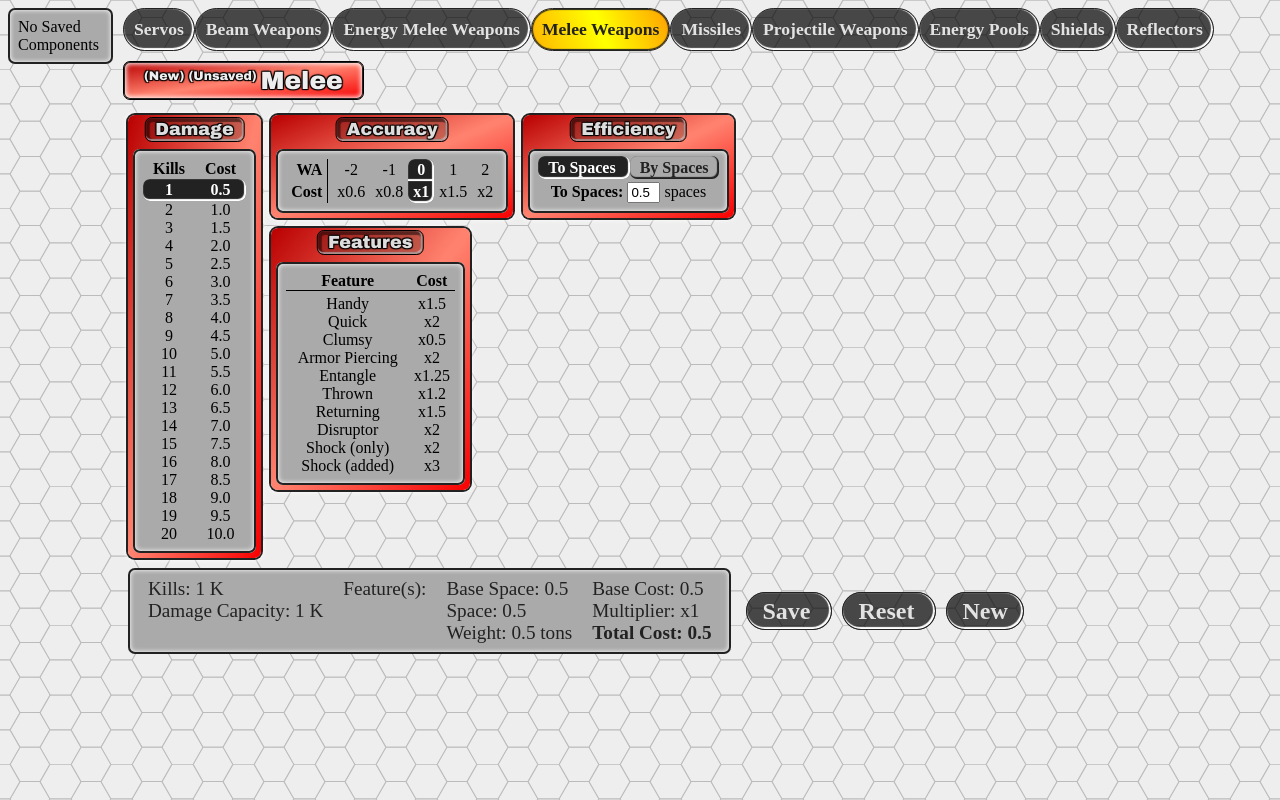
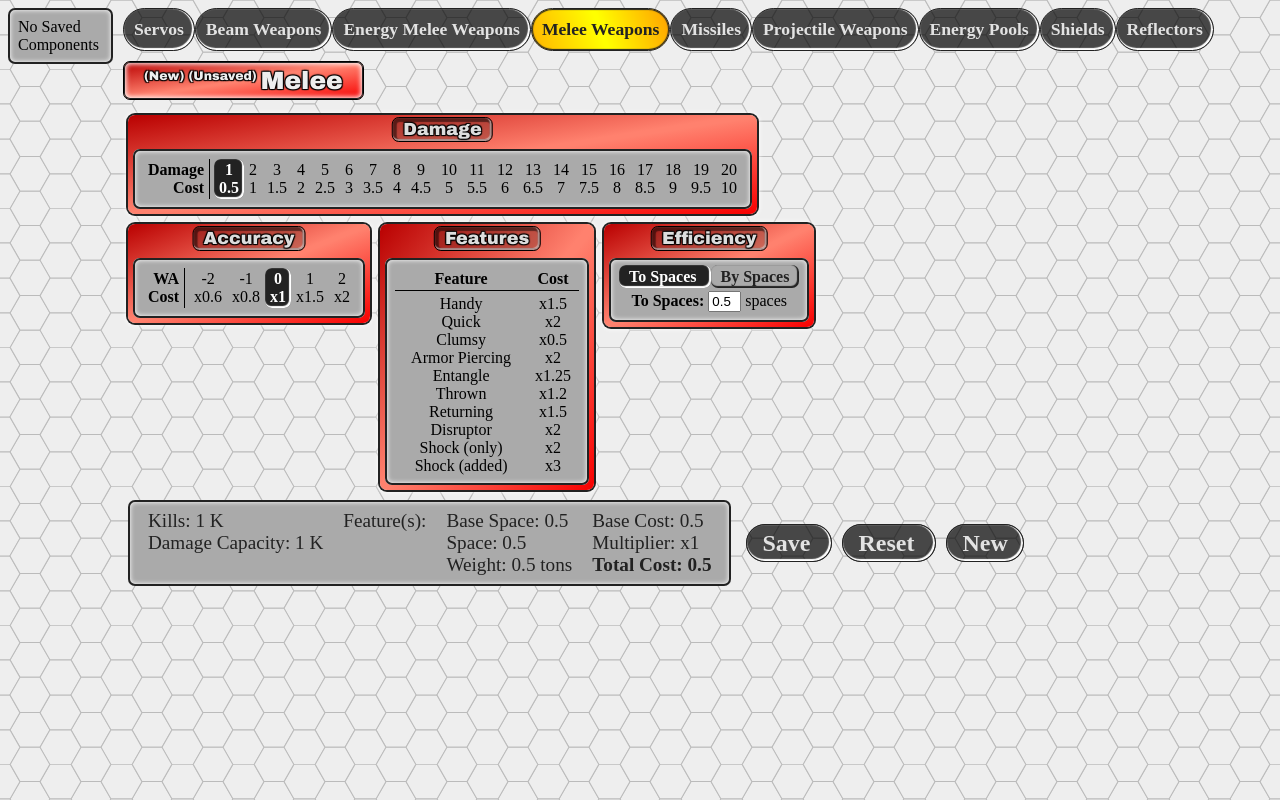
Before and after one commit to snowb/MekGen, a Vue app: page / in a window 1280 px wide. Both pictures are taken after a click on the element "Melee Weapons". Built offline with nearby package versions, Linux system fonts and the light colour scheme.

Commit message:
small tweaks _index computed properties. Moved mek_melee to mek_sub-component-table component

```diff
--- a/src/App.vue
+++ b/src/App.vue
@@ -72,8 +72,7 @@ export default {
     },
     ...mapGetters(
         {
-            targetTab:'targetTab',
-            currentComponent:'getCurrentComponent'
+            targetTab:'targetTab'
         })
   }
 }
--- a/src/components/mek_melee/mek_melee-main.vue
+++ b/src/components/mek_melee/mek_melee-main.vue
@@ -4,30 +4,24 @@
             :component-changed="component_changed"
             @update-component-name="updateComponentName"
         ></mek-component-name>
-        <div class="mek-inline-flex-row">
         <mek-melee-damage @update-damage="updateDamage" :damage="selected_damage"
         ></mek-melee-damage>
-            <span class="mek-flex-col no-margin">
+        <div class="mek-inline-flex-row">
             <mek-melee-accuracy @update-accuracy="updateAccuracy" :accuracy="selected_accuracy"
             ></mek-melee-accuracy>
-                <mek-melee-feature style="align-self:baseline;"
+            <mek-melee-feature style="align-self:start;"
                     @update-feature="updateFeature"
                     :feature-array="feature_array"
             ></mek-melee-feature>
-            </span>
-            <span class="mek-flex-col no-margin">
-                <mek-melee-entangle-range v-if="isEntangle"
+            <mek-melee-entangle-range v-if="isEntangle" style="align-self:start"
                 :base_damage="selected_damage.damage" :range_modifier="entangle.range_modifier" :damage_modifier="entangle.damage_modifier"
                 @update-damage-and-range="updateDamageAndRange"
             ></mek-melee-entangle-range>
-            </span>
-            <span class="mek-flex-col no-margin">
-                <mek-space-efficiency
+            <mek-space-efficiency style="align-self:start;"
                 :space_efficiency="efficiencies.space"
                 :raw_space="raw_space"
                 @update-efficiencies="updateEfficiencies"
             ></mek-space-efficiency>
-            </span>
         </div>
         <div class="mek-inline-flex-row">
             <mek-melee-stats :damage="selected_damage" :accuracy="selected_accuracy"
--- a/src/components/mek_melee/subcomponents/mek_melee-accuracy.vue
+++ b/src/components/mek_melee/subcomponents/mek_melee-accuracy.vue
@@ -1,5 +1,5 @@
 <template>
-    <span class="mek-flex-col">
+    <!--span class="mek-flex-col">
         <div class="metallic_background_small">
             <div class="subsection_container">
                 <div class="subsection_header_small">Accuracy</div>
@@ -27,17 +27,30 @@
                 </table>
             </div>
         </div>
-    </span>
+    </span-->
+    <mek-sub-component-table
+        :items="accuracy_table"
+        :headers="{accuracy:'WA',cost:'Cost'}"
+        name="Accuracy" flow="row" :showHeaders="true"
+        :format="{cost:'multiplier'}"
+        :selectedIndices="accuracy_index"
+        @update-selected-indices="select_accuracy"
+    ></mek-sub-component-table>
 </template>
 <script>
 import selected_item_mixin from "../../../mixins/selected_item_mixin";
 import utility_mixin from "../../../mixins/utility_mixin";
 
+import mek_sub_component_table from "../../universal/mek_sub-component-table.vue";
 export default
 {
     name:"mek_melee_accuracy",
     props:["accuracy"],
     mixins:[selected_item_mixin,utility_mixin],
+    components:
+    {
+        "mek-sub-component-table":mek_sub_component_table
+    },
     data:function()
     {
         let obj={};
@@ -51,15 +64,13 @@ export default
             {accuracy:2,cost:2}
         ]
 
-        obj.selected_accuracy={accuracy:0,cost:1};
-
         return obj;
     },
     methods:
     {
-        select_accuracy:function(_accuracy)
+        select_accuracy:function(_accuracy_index)
         {
-            this.$emit("update-accuracy",_accuracy);
+            this.$emit("update-accuracy",this.accuracy_table[_accuracy_index]);
         },
     },
     computed:
@@ -79,9 +90,9 @@ export default
             },this);
             if(this.accuracy_table[index].cost!==this.cost)
             {
-                this.select_accuracy(this.accuracy_table[index]);
+                this.select_accuracy(index);
             }
-            return index;
+            return [index];
         }
     }
 }
--- a/src/components/mek_melee/subcomponents/mek_melee-damage.vue
+++ b/src/components/mek_melee/subcomponents/mek_melee-damage.vue
@@ -1,5 +1,5 @@
 <template>
-    <span class="mek-flex-col">
+    <!--span class="mek-flex-col">
         <div class="metallic_background_small">
             <div class="subsection_container">
                 <div class="subsection_header_small">Damage</div>
@@ -20,17 +20,29 @@
                 </table>
             </div>
         </div>
-    </span>
+    </span-->
+    <mek-sub-component-table
+        :items="damage_table"
+        :headers="{damage:'Damage',cost:'Cost'}"
+        name="Damage" flow="row" :showHeaders="true"
+        :selectedIndices="damage_index"
+        @update-selected-indices="select_damage"
+    ></mek-sub-component-table>
 </template>
 <script>
 import selected_item_mixin from "../../../mixins/selected_item_mixin";
 import utility_mixin from "../../../mixins/utility_mixin";
 
+import mek_sub_component_table from "../../universal/mek_sub-component-table.vue";
 export default
 {
     name:"mek_melee_damage",
     props:["damage"],
     mixins:[selected_item_mixin,utility_mixin],
+    components:
+    {
+        "mek-sub-component-table":mek_sub_component_table
+    },
     data:function()
     {
         let obj={};
@@ -52,7 +64,7 @@ export default
     {
         select_damage:function(_damage)
         {
-            this.$emit("update-damage",_damage);
+            this.$emit("update-damage",this.damage_table[_damage]);
         },
     },
     computed:
@@ -78,9 +90,9 @@ export default
             }
             if(update)
             {
-                this.select_damage(this.damage_table[damage_index]);
+                this.select_damage(damage_index);
             }
-            return damage_index;
+            return [damage_index];
         }
     }
 }
--- a/src/components/mek_melee/subcomponents/mek_melee-feature.vue
+++ b/src/components/mek_melee/subcomponents/mek_melee-feature.vue
@@ -1,5 +1,5 @@
 <template>
-    <span class="mek-flex-col">
+    <!--span class="mek-flex-col">
         <div class="metallic_background_small">
             <div class="subsection_container">
                 <div class="subsection_header_small">Features</div>
@@ -24,17 +24,30 @@
                 </table>
             </div>
         </div>
-    </span>
+    </span-->
+    <mek-sub-component-table
+        :items="feature_table"
+        :headers="{feature:'Feature',cost:'Cost'}"
+        name="Features" flow="col" :showHeaders="true"
+        :format="{cost:'multiplier'}"
+        :selectedIndices="selected_feature_index_array"
+        @update-selected-indices="select_feature"
+    ></mek-sub-component-table>
 </template>
 <script>
 import selected_item_mixin from "../../../mixins/selected_item_mixin";
 import utility_mixin from "../../../mixins/utility_mixin";
 
+import mek_sub_component_table from "../../universal/mek_sub-component-table.vue";
 export default
 {
     name:"mek_melee_feature",
     props:["featureArray"],
     mixins:[selected_item_mixin, utility_mixin],
+    components:
+    {
+        "mek-sub-component-table":mek_sub_component_table
+    },
     data:function()
     {
         let obj={};
@@ -67,19 +80,22 @@ export default
     },
     methods:
     {
-        select_feature:function(_selected_feature)
+        select_feature:function(_selected_feature_index)
         {
-            let isExclusiveThrow=this.is_exclusive_feature("exclusive_throw",_selected_feature);
-            let isExclusiveShock=this.is_exclusive_feature("exclusive_shock",_selected_feature);
-            let feature_index=this.find_feature_index(_selected_feature);
-            let featureClone=Object.assign({},this.feature_table[feature_index]);
+            let select_feature_name=this.feature_table[_selected_feature_index].feature;
+            let isExclusiveThrow=this.is_exclusive_feature("exclusive_throw",select_feature_name);
+            let isExclusiveShock=this.is_exclusive_feature("exclusive_shock",select_feature_name);
+            let featureClone=Object.assign({},this.feature_table[_selected_feature_index]);
 
             let temp_selected_feature_array=this.selected_feature_array.filter((_val)=>
             {//filter out matching feature (toggle)
-                return _val.feature.toLowerCase()!=_selected_feature.toLowerCase();
+                return _val.feature.toLowerCase()!=select_feature_name.toLowerCase();
             });
 
-            let togglefeature=temp_selected_feature_array.length!=this.selected_feature_array.length;
+            let togglefeature=this.selected_feature_array.some((_elem)=>
+            {
+                return _elem.feature.toLowerCase()==select_feature_name.toLowerCase();
+            },this);
 
             if(isExclusiveThrow)
             {
@@ -96,12 +112,13 @@ export default
                 })
             }
 
+            if(!togglefeature)
+            {
+                temp_selected_feature_array.push(featureClone);
+            }
+
             this.$set(this,"selected_feature_array",temp_selected_feature_array);
 
-            if(!togglefeature)
-            {
-                this.selected_feature_array.push(featureClone);
-            }
             if(temp_selected_feature_array.length==0)
             {
                 this.$set(this,"selected_feature_array",[]);
--- a/src/components/mek_projectile/subcomponents/mek_projectile-accuracy.vue
+++ b/src/components/mek_projectile/subcomponents/mek_projectile-accuracy.vue
@@ -60,7 +60,7 @@ export default
 
             if(this.accuracy_table[index].cost!==this.accuracy.cost)
             {
-                this.select_accuracy(this.accuracy_table[index]);
+                this.select_accuracy(index);
             }
             return [index];
         }
--- a/src/components/mek_projectile/subcomponents/mek_projectile-burst-value.vue
+++ b/src/components/mek_projectile/subcomponents/mek_projectile-burst-value.vue
@@ -62,7 +62,7 @@ export default
             },this);
             if(this.burst_value_table[index].cost!==this.burstValue.cost)
             {
-                this.select_burst_value(this.burst_value_table[index]);
+                this.select_burst_value(index);
             }
             return [index];
         }
--- a/src/components/mek_projectile/subcomponents/mek_projectile-damage.vue
+++ b/src/components/mek_projectile/subcomponents/mek_projectile-damage.vue
@@ -70,7 +70,7 @@ export default
             }
             if(update)
             {
-                this.select_damage(this.damage_table[damage_index]);
+                this.select_damage(damage_index);
             }
             return [damage_index];
         }
--- a/src/components/mek_projectile/subcomponents/mek_projectile-multi-feed.vue
+++ b/src/components/mek_projectile/subcomponents/mek_projectile-multi-feed.vue
@@ -59,7 +59,7 @@ export default
             },this);
             if(this.multi_feed_table[index].cost!==this.multiFeed.cost)
             {
-                this.select_multi_feed(this.multi_feed_table[index]);
+                this.select_multi_feed(index);
             }
             return [index];
         }
--- a/src/components/mek_projectile/subcomponents/mek_projectile-range-mod.vue
+++ b/src/components/mek_projectile/subcomponents/mek_projectile-range-mod.vue
@@ -66,7 +66,7 @@ export default
 
             if(this.rangeMod.cost!=this.range_mod_table[index].cost)
             {
-                this.select_range_mod(this.range_mod_table[index]);
+                this.select_range_mod(index);
             }
             return [index];
         }
```
Lines whose indentation alone changed are shown as unchanged.
